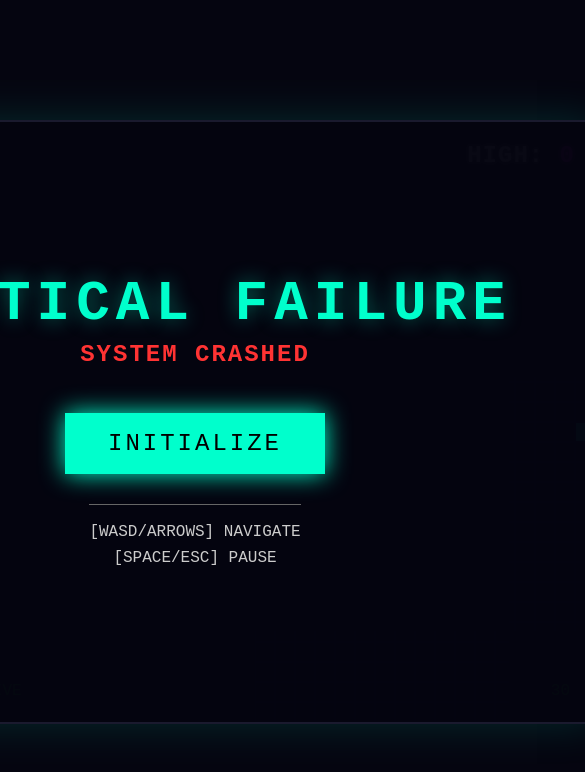
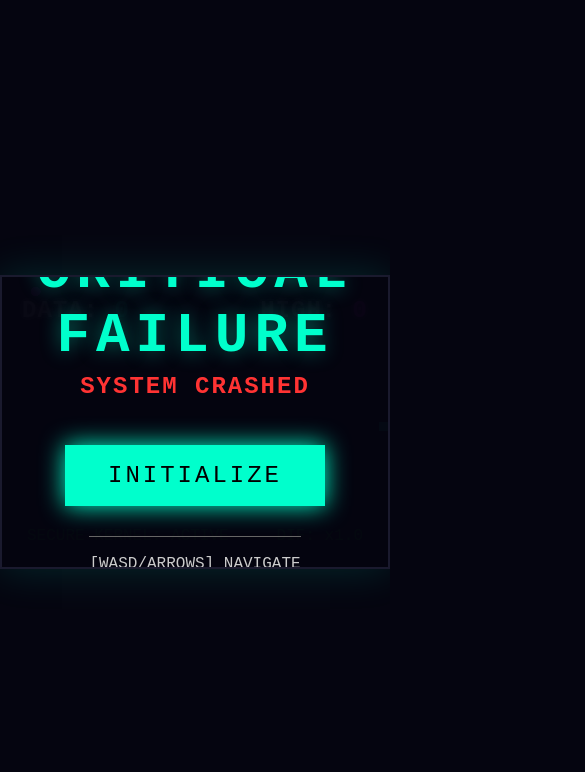
Before and after one commit to Aakash3301/Hack2Skill, a plain HTML site: page index.html in a window 390 px wide. Both pictures are taken after a click on the button "INITIALIZE". Shown: the whole page, 585 px wide, since content can reach past the window. Drawn offline with Linux system fonts and the light colour scheme.

Commit message:
adding some functionality

```diff
--- a/index.html
+++ b/index.html
@@ -43,6 +43,10 @@
             box-shadow: 0 0 40px rgba(0, 255, 204, 0.15);
             border: 2px solid var(--grid-color);
             /* Thicker border for better visibility */
+            max-width: 100vw;
+            max-height: 100vh;
+            overflow: hidden;
+            /* Prevent scrollbars */
         }
 
         canvas {
@@ -50,6 +54,11 @@
             background-color: var(--bg-color);
             touch-action: none;
             /* Improve touch accessibility */
+            width: 100%;
+            /* Scale to fit container */
+            height: auto;
+            image-rendering: pixelated;
+            /* Sharpness */
         }
 
         #ui-layer {
--- a/js/Config.js
+++ b/js/Config.js
@@ -13,7 +13,8 @@ export const CONFIG = Object.freeze({
         GRID: '#1a1a2e',
         PLAYER: '#00ffcc',
         FRAGMENT: '#ff00ff',
-        ENEMY: '#ff3333'
+        ENEMY: '#ff3333',
+        PARTICLE: '#ffffff'
     }),
     INPUT: Object.freeze({
         KEYS: {
@@ -23,16 +24,27 @@ export const CONFIG = Object.freeze({
             RIGHT: ['ArrowRight', 'KeyD'],
             PAUSE: ['Escape', 'Space']
         },
-        THROTTLE_MS: 50 // Input debouncing
+        THROTTLE_MS: 50,
+        SWIPE_THRESHOLD: 30 // Mobile Swipe Distance
     }),
     GAMEPLAY: Object.freeze({
-        SPEED_PLAYER: 0.08, // Move interval (s)
-        SPEED_ENEMY: 5.0, // Grid units per second
-        SPAWN_RATE: 3.5,
+        baseSpeedPlayer: 0.08,
+        baseSpeedEnemy: 5.0,
+        baseSpawnRate: 3.5,
         SCORE_VAL: 100,
-        MAX_DT: 0.1 // Anti-lag/cheat clamp
+        MAX_DT: 0.1,
+        DIFFICULTY_EXP: 1.2 // Power function exponent
     }),
     SECURITY: Object.freeze({
-        SALT: 0xDEADBEEF // Simple Obfuscation Salt
+        SALT: 0xDEADBEEF,
+        STORAGE_KEY: 'egs_secure_v1',
+        SECRET: 'HACK2SKILL_SECURE_2026' // For HMAC
+    }),
+    AUDIO: Object.freeze({
+        ENABLED: true,
+        VOL_MASTER: 0.3
+    }),
+    PARTICLES: Object.freeze({
+        COUNT: 500
     })
 });
--- a/js/GameEngine.js
+++ b/js/GameEngine.js
@@ -3,79 +3,85 @@ import { MathUtils } from './Utils.js';
 import { Pool } from './core/Pool.js';
 import { InputSystem } from './core/Input.js';
 import { Renderer } from './core/Renderer.js';
+import { SecureStorage } from './core/Storage.js';
+import { AUDIO } from './core/Audio.js';
+import { ParticleSystem } from './core/Particles.js';
 import { PauseCommand, MoveCommand } from './core/Command.js';
 import { Player } from './entities/Player.js';
 import { Enemy } from './entities/Enemy.js';
 
-/**
- * Game Engine
- * Singleton Orchestrator
- */
 export class GameEngine {
     static #instance;
 
-    // State
     #state = 'MENU';
     #score = 0;
+    #displayScore = 0; // For Lerp
     #shadowScore = 0;
     #highScore = 0;
 
-    // Systems
     #renderer;
     #input;
     #enemyPool;
+    #particles;
 
-    // Entities
     #player;
     #enemies = [];
     #fragment = { x: 0, y: 0, active: false };
 
-    // Loops
     #lastTime = 0;
     #moveTimer = 0;
     #spawnTimer = 0;
     #globalTime = 0;
+    #difficulty = 1.0;
+    #shake = 0;
 
     constructor() {
         if (GameEngine.#instance) return GameEngine.#instance;
         GameEngine.#instance = this;
 
-        // Initialize Systems
         this.#renderer = new Renderer('gameCanvas');
         this.#input = new InputSystem();
+        this.#particles = new ParticleSystem();
 
-        // Initialize Entities
         this.#player = new Player();
         this.#enemyPool = new Pool(
             () => new Enemy(),
             (e) => { e.active = true; },
-            20
+            50
         );
 
-        // Bind DOM
-        const startBtn = document.getElementById('start-btn');
-        if (startBtn) startBtn.onclick = () => this.start();
-
+        this.#bindUI();
         this.#loadHighScore();
         this.#updateHUD();
 
-        // Start Loop
         requestAnimationFrame((t) => this.#loop(t));
 
-        console.log("[SYSTEM] GameEngine Initialized (Modular)");
+        console.log("[SYSTEM] GameEngine Initialized (Polished)");
+        AUDIO.init(); // Try init audio context
+    }
+
+    #bindUI() {
+        const startBtn = document.getElementById('start-btn');
+        if (startBtn) {
+            startBtn.onclick = () => {
+                AUDIO.init();
+                this.start();
+            };
+            // Touch handler for mobile start
+            startBtn.addEventListener('touchend', (e) => {
+                e.preventDefault();
+                AUDIO.init();
+                this.start();
+            });
+        }
     }
 
     #loadHighScore() {
-        try {
-            const s = localStorage.getItem('egs_prod_high');
-            if (s) this.#highScore = parseInt(s, 10) ^ CONFIG.SECURITY.SALT;
-        } catch (e) { }
+        this.#highScore = SecureStorage.load(CONFIG.SECURITY.STORAGE_KEY, 0);
     }
 
     #saveHighScore() {
-        try {
-            localStorage.setItem('egs_prod_high', (this.#highScore ^ CONFIG.SECURITY.SALT).toString());
-        } catch (e) { }
+        SecureStorage.save(CONFIG.SECURITY.STORAGE_KEY, this.#highScore);
     }
 
     #addScore(val) {
@@ -96,10 +102,13 @@ export class GameEngine {
     start() {
         this.#state = 'PLAYING';
         this.#score = 0;
+        this.#displayScore = 0;
         this.#shadowScore = (0 ^ CONFIG.SECURITY.SALT);
         this.#globalTime = 0;
         this.#moveTimer = 0;
         this.#spawnTimer = 0;
+        this.#difficulty = 1.0;
+        this.#shake = 0;
 
         this.#input.reset();
 
@@ -111,13 +120,13 @@ export class GameEngine {
 
         this.#toggleOverlay(false);
         this.#updateHUD();
-        this.#announce("Game Started. Good Luck. Level 1.");
+        this.#announce("Game Started. Good Luck.");
 
-        // Focus Canvas for Keyboard Events
         const canvas = document.getElementById('gameCanvas');
         if (canvas) canvas.focus();
 
         this.#lastTime = performance.now();
+        AUDIO.playCollect(); // Startup sound
     }
 
     togglePause() {
@@ -131,7 +140,6 @@ export class GameEngine {
             this.#toggleOverlay(false);
             this.#announce("Resuming Game");
             this.#lastTime = performance.now();
-
             const canvas = document.getElementById('gameCanvas');
             if (canvas) canvas.focus();
         }
@@ -155,7 +163,9 @@ export class GameEngine {
         this.#toggleOverlay(true);
         this.#announce(msg);
 
-        // Focus Start Button for easy restart
+        AUDIO.playCrash();
+        this.#shake = 20; // Big shake
+
         const btn = document.getElementById('start-btn');
         if (btn) btn.focus();
     }
@@ -205,12 +215,31 @@ export class GameEngine {
             this.#update(dt);
         }
 
+        // Always update particles for juice (even during death animation if we had one)
+        this.#particles.update(dt);
+
+        // Shake Decay
+        if (this.#shake > 0) {
+            this.#shake -= dt * 30;
+            if (this.#shake < 0) this.#shake = 0;
+        }
+
+        // Score Lerp
+        if (this.#displayScore < this.#score) {
+            this.#displayScore += (this.#score - this.#displayScore) * 5 * dt;
+            if (this.#displayScore > this.#score - 1) this.#displayScore = this.#score;
+            this.#updateHUD();
+        }
+
         this.#draw();
         requestAnimationFrame((t) => this.#loop(t));
     }
 
     #update(dt) {
         this.#globalTime += dt;
+
+        // Difficulty Scaling: 1 + (Time/60)^1.2
+        this.#difficulty = 1.0 + Math.pow(this.#globalTime / 60, CONFIG.GAMEPLAY.DIFFICULTY_EXP);
 
         let cmd = this.#input.pop();
         if (cmd) {
@@ -219,8 +248,8 @@ export class GameEngine {
         }
 
         this.#moveTimer += dt;
-        if (this.#moveTimer >= CONFIG.GAMEPLAY.SPEED_PLAYER) {
-            this.#moveTimer -= CONFIG.GAMEPLAY.SPEED_PLAYER;
+        if (this.#moveTimer >= CONFIG.GAMEPLAY.baseSpeedPlayer) { // Player speed constant for control
+            this.#moveTimer -= CONFIG.GAMEPLAY.baseSpeedPlayer;
 
             this.#player.tick();
 
@@ -234,12 +263,18 @@ export class GameEngine {
             if (p.x === this.#fragment.x && p.y === this.#fragment.y) {
                 this.#addScore(CONFIG.GAMEPLAY.SCORE_VAL);
                 p.len += 1;
+
+                // Juice
+                this.#shake = 5;
+                this.#particles.emit(this.#fragment.x, this.#fragment.y, CONFIG.COLORS.FRAGMENT, 15);
+                AUDIO.playCollect();
+
                 this.#spawnFragment();
-                this.#updateHUD();
             }
         }
 
-        const enemyDist = CONFIG.GAMEPLAY.SPEED_ENEMY * dt;
+        const enemySpeed = CONFIG.GAMEPLAY.baseSpeedEnemy * this.#difficulty;
+        const enemyDist = enemySpeed * dt;
         const pX = this.#player.x;
         const pY = this.#player.y;
 
@@ -259,21 +294,29 @@ export class GameEngine {
             }
         }
 
+        // Spawn Rate Increases with Difficulty
+        const currentRate = CONFIG.GAMEPLAY.baseSpawnRate / this.#difficulty;
         this.#spawnTimer += dt;
-        if (this.#spawnTimer >= CONFIG.GAMEPLAY.SPAWN_RATE) {
+        if (this.#spawnTimer >= currentRate) {
             this.#spawnTimer = 0;
             this.#spawnEnemy();
         }
     }
 
     #draw() {
+        // Shake Offset
+        const sx = (Math.random() - 0.5) * this.#shake;
+        const sy = (Math.random() - 0.5) * this.#shake;
+
         const ren = this.#renderer;
-        ren.clear();
+        ren.clear(sx, sy);
 
         if (this.#fragment.active) {
             const pulse = this.#globalTime * 5;
             ren.drawEntity(this.#fragment.x, this.#fragment.y, CONFIG.COLORS.FRAGMENT, 'circle', pulse);
         }
+
+        this.#particles.draw(ren.ctx, CONFIG.GRID.TILE);
 
         for (let t of this.#player.tail) {
             ren.drawEntity(t.x, t.y, CONFIG.COLORS.PLAYER, 'rect');
@@ -283,13 +326,19 @@ export class GameEngine {
         for (let e of this.#enemies) {
             ren.drawEntity(e.x, e.y, CONFIG.COLORS.ENEMY, 'rect');
         }
+
+        ren.restore();
     }
 
     #updateHUD() {
-        const scoreEl = document.getElementById('score-val');
-        const highEl = document.getElementById('high-score-val');
-        if (scoreEl) scoreEl.innerText = this.#score;
-        if (highEl) highEl.innerText = this.#highScore;
+        const sEl = document.getElementById('score-val');
+        if (sEl) sEl.innerText = Math.floor(this.#displayScore);
+
+        const hEl = document.getElementById('high-score-val');
+        if (hEl) hEl.innerText = this.#highScore;
+
+        const fEl = document.getElementById('fps-display');
+        if (fEl) fEl.innerText = `DIF: x${this.#difficulty.toFixed(1)}`;
     }
 
     #toggleOverlay(visible, showBtn = true) {
--- /dev/null
+++ b/js/core/Audio.js
@@ -0,0 +1,74 @@
+import { CONFIG } from '../Config.js';
+
+/**
+ * Procedural Audio Manager
+ * Generates sound effects on the fly using oscillators.
+ */
+export class AUDIO {
+    static #ctx = null;
+    static #masterGain = null;
+    static #muted = false;
+
+    static init() {
+        if (!this.#ctx) {
+            const AudioContext = window.AudioContext || window.webkitAudioContext;
+            this.#ctx = new AudioContext();
+            this.#masterGain = this.#ctx.createGain();
+            this.#masterGain.gain.value = CONFIG.AUDIO.VOL_MASTER;
+            this.#masterGain.connect(this.#ctx.destination);
+        }
+        if (this.#ctx.state === 'suspended') {
+            this.#ctx.resume().catch(() => { });
+        }
+    }
+
+    static toggleMute() {
+        this.#muted = !this.#muted;
+        if (this.#masterGain) {
+            this.#masterGain.gain.value = this.#muted ? 0 : CONFIG.AUDIO.VOL_MASTER;
+        }
+        return this.#muted;
+    }
+
+    static playCollect() {
+        if (this.#muted || !this.#ctx) return;
+        this.init(); // Ensure live
+
+        const osc = this.#ctx.createOscillator();
+        const gain = this.#ctx.createGain();
+
+        osc.type = 'sine';
+        osc.frequency.setValueAtTime(800, this.#ctx.currentTime);
+        osc.frequency.exponentialRampToValueAtTime(1200, this.#ctx.currentTime + 0.1);
+
+        gain.gain.setValueAtTime(0.5, this.#ctx.currentTime);
+        gain.gain.exponentialRampToValueAtTime(0.01, this.#ctx.currentTime + 0.1);
+
+        osc.connect(gain);
+        gain.connect(this.#masterGain);
+
+        osc.start();
+        osc.stop(this.#ctx.currentTime + 0.1);
+    }
+
+    static playCrash() {
+        if (this.#muted || !this.#ctx) return;
+        this.init();
+
+        const osc = this.#ctx.createOscillator();
+        const gain = this.#ctx.createGain();
+
+        osc.type = 'sawtooth';
+        osc.frequency.setValueAtTime(100, this.#ctx.currentTime);
+        osc.frequency.exponentialRampToValueAtTime(30, this.#ctx.currentTime + 0.3);
+
+        gain.gain.setValueAtTime(0.8, this.#ctx.currentTime);
+        gain.gain.exponentialRampToValueAtTime(0.01, this.#ctx.currentTime + 0.3);
+
+        osc.connect(gain);
+        gain.connect(this.#masterGain);
+
+        osc.start();
+        osc.stop(this.#ctx.currentTime + 0.3);
+    }
+}
--- a/js/core/Input.js
+++ b/js/core/Input.js
@@ -21,6 +21,19 @@ export class InputSystem {
         };
 
         window.addEventListener('keydown', (e) => this.#onKeyDown(e));
+
+        // Touch Support
+        let tsX, tsY;
+        window.addEventListener('touchstart', (e) => {
+            tsX = e.touches[0].clientX;
+            tsY = e.touches[0].clientY;
+        }, { passive: false });
+
+        window.addEventListener('touchend', (e) => {
+            const teX = e.changedTouches[0].clientX;
+            const teY = e.changedTouches[0].clientY;
+            this.#handleSwipe(tsX, tsY, teX, teY);
+        }, { passive: false });
     }
 
     #onKeyDown(e) {
@@ -44,6 +57,25 @@ export class InputSystem {
         if (cmd) this.#queue.push(cmd);
     }
 
+    #handleSwipe(xs, ys, xe, ye) {
+        const dx = xe - xs;
+        const dy = ye - ys;
+        const absX = Math.abs(dx);
+        const absY = Math.abs(dy);
+        const limit = CONFIG.INPUT.SWIPE_THRESHOLD;
+
+        let cmd = null;
+        if (absX > absY && absX > limit) {
+            cmd = dx > 0 ? this.#commands.RIGHT : this.#commands.LEFT;
+        } else if (absY > absX && absY > limit) {
+            cmd = dy > 0 ? this.#commands.DOWN : this.#commands.UP;
+        } else if (absX < limit && absY < limit) {
+            // Tap - maybe pause or interact?
+        }
+
+        if (cmd) this.#queue.push(cmd);
+    }
+
     /**
      * Returns next command or null
      */
--- /dev/null
+++ b/js/core/Particles.js
@@ -0,0 +1,87 @@
+import { CONFIG } from '../Config.js';
+import { MathUtils } from '../Utils.js';
+
+/**
+ * Zero-Allocation Particle System
+ * Uses fixed TypedArrays for maximum performance.
+ */
+export class ParticleSystem {
+    #count;
+    #x;
+    #y;
+    #vx;
+    #vy;
+    #life;
+    #maxLife;
+    #activeCount = 0;
+
+    constructor() {
+        const N = CONFIG.PARTICLES.COUNT;
+        this.#count = N;
+        this.#x = new Float32Array(N);
+        this.#y = new Float32Array(N);
+        this.#vx = new Float32Array(N);
+        this.#vy = new Float32Array(N);
+        this.#life = new Float32Array(N);
+        this.#maxLife = new Float32Array(N);
+    }
+
+    /**
+     * Spawn an explosion of particles
+     */
+    emit(x, y, color, amount = 10) {
+        const GridW = CONFIG.GRID.W;
+        const GridH = CONFIG.GRID.H;
+
+        let spawned = 0;
+        for (let i = 0; i < this.#count; i++) {
+            if (this.#life[i] <= 0) {
+                this.#x[i] = x;
+                this.#y[i] = y;
+
+                const angle = Math.random() * 6.28;
+                const speed = Math.random() * 5 + 2;
+
+                this.#vx[i] = Math.cos(angle) * speed;
+                this.#vy[i] = Math.sin(angle) * speed;
+
+                this.#life[i] = 1.0;
+                this.#maxLife[i] = Math.random() * 0.5 + 0.5;
+
+                spawned++;
+                if (spawned >= amount) break;
+            }
+        }
+    }
+
+    update(dt) {
+        for (let i = 0; i < this.#count; i++) {
+            if (this.#life[i] > 0) {
+                this.#life[i] -= dt;
+
+                this.#x[i] += this.#vx[i] * dt;
+                this.#y[i] += this.#vy[i] * dt;
+            }
+        }
+    }
+
+    /**
+     * Renderer calls this directly to draw batch
+     * @param {CanvasRenderingContext2D} ctx
+     * @param {number} tileSize
+     */
+    draw(ctx, tileSize) {
+        ctx.fillStyle = CONFIG.COLORS.PARTICLE;
+        for (let i = 0; i < this.#count; i++) {
+            if (this.#life[i] > 0) {
+                const px = this.#x[i] * tileSize;
+                const py = this.#y[i] * tileSize;
+                const size = (this.#life[i] / this.#maxLife[i]) * (tileSize * 0.4);
+
+                ctx.globalAlpha = this.#life[i];
+                ctx.fillRect(px, py, size, size);
+            }
+        }
+        ctx.globalAlpha = 1.0;
+    }
+}
--- a/js/core/Renderer.js
+++ b/js/core/Renderer.js
@@ -18,10 +18,17 @@ export class Renderer {
         canvas.height = this.#config.H * this.#config.TILE;
     }
 
-    clear() {
+    get ctx() { return this.#ctx; }
+
+
+    clear(shakeX = 0, shakeY = 0) {
+        this.#ctx.save();
+        this.#ctx.translate(shakeX, shakeY);
+
         this.#ctx.fillStyle = CONFIG.COLORS.BG;
-        this.#ctx.fillRect(0, 0, this.#ctx.canvas.width, this.#ctx.canvas.height);
+        this.#ctx.fillRect(-shakeX, -shakeY, this.#ctx.canvas.width, this.#ctx.canvas.height);
 
+        // Grid
         this.#ctx.strokeStyle = CONFIG.COLORS.GRID;
         this.#ctx.lineWidth = 1;
         this.#ctx.beginPath();
@@ -32,6 +39,14 @@ export class Renderer {
         for (let x = 0; x <= w; x += t) { this.#ctx.moveTo(x, 0); this.#ctx.lineTo(x, h); }
         for (let y = 0; y <= h; y += t) { this.#ctx.moveTo(0, y); this.#ctx.lineTo(w, y); }
         this.#ctx.stroke();
+    }
+
+    restore() {
+        this.#ctx.restore();
+    }
+
+    drawParticles(system) {
+        system.draw(this.#ctx, this.#config.TILE);
     }
 
     drawEntity(x, y, color, shape = 'rect', pulse = 0) {
--- /dev/null
+++ b/js/core/Storage.js
@@ -0,0 +1,50 @@
+import { CONFIG } from '../Config.js';
+
+/**
+ * Secure Storage System
+ * Uses a simple Hash-based Message Authentication Code (HMAC) to verify integrity.
+ */
+export class SecureStorage {
+
+    static #hash(data) {
+        let str = data + CONFIG.SECURITY.SECRET;
+        let hash = 0;
+        for (let i = 0; i < str.length; i++) {
+            const char = str.charCodeAt(i);
+            hash = ((hash << 5) - hash) + char;
+            hash |= 0; // Convert to 32bit integer
+        }
+        return hash.toString(16);
+    }
+
+    static save(key, value) {
+        try {
+            const payload = {
+                data: value,
+                hash: this.#hash(String(value))
+            };
+            localStorage.setItem(key, JSON.stringify(payload));
+        } catch (e) {
+            console.warn("Storage Save Failed", e);
+        }
+    }
+
+    static load(key, fallback = 0) {
+        try {
+            const raw = localStorage.getItem(key);
+            if (!raw) return fallback;
+
+            const payload = JSON.parse(raw);
+            const computedHash = this.#hash(String(payload.data));
+
+            if (payload.hash !== computedHash) {
+                console.error("STORAGE TAMPERING DETECTED. RESETTING.");
+                return fallback;
+            }
+            return payload.data;
+        } catch (e) {
+            console.warn("Storage Load Failed", e);
+            return fallback;
+        }
+    }
+}
```
